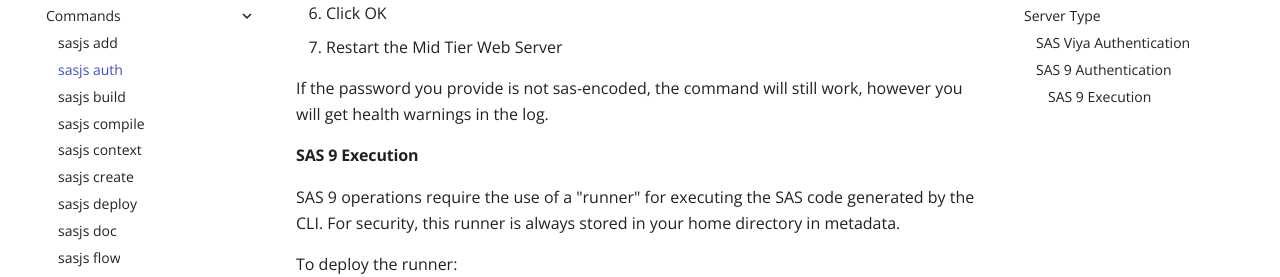
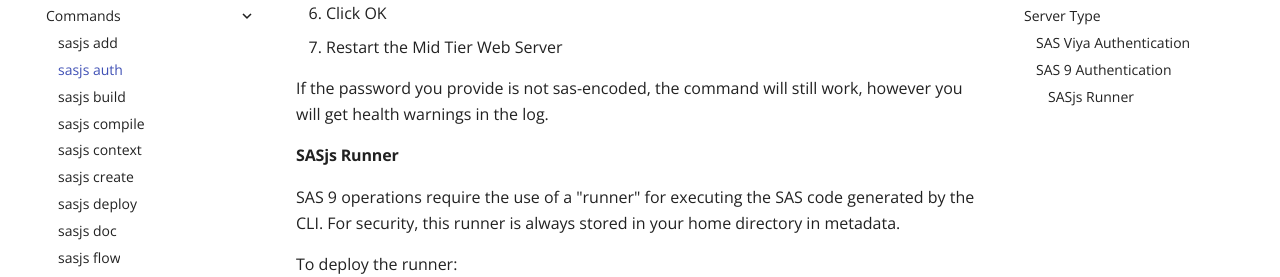
Before and after one commit to sasjs/cli.sasjs.io, an MkDocs documentation site: the page built from docs/auth.md, in a window 1280 px wide and 900 px high, scrolled down 2015 px. Shown: the part 173-450 px from the top of the window. Built offline with MkDocs 1.6.1 and Material for MkDocs 9.7.7, drawn with Linux system fonts in a browser that asks for light colours.

Commit message:
Update auth.md

```diff
--- a/docs/auth.md
+++ b/docs/auth.md
@@ -1,7 +1,7 @@
 ---
 layout: article
 title: Authentication
-description: How to authenticate against Viya or SAS 9 using the SASjs CLI
+description: How to authenticate against SAS (Viya, EBI or Base) using the SASjs CLI.  SAS9 requires the SASjs Runner to be deployed first.
 ---
 
 # sasjs auth
@@ -70,7 +70,8 @@
 
 If the password you provide is not sas-encoded, the command will still work, however you will get health warnings in the log.
 
-#### SAS 9 Execution
+#### SASjs Runner
+
 SAS 9 operations require the use of a "runner" for executing the SAS code generated by the CLI.  For security, this runner is always stored in your home directory in metadata.
 
 To deploy the runner:
```
